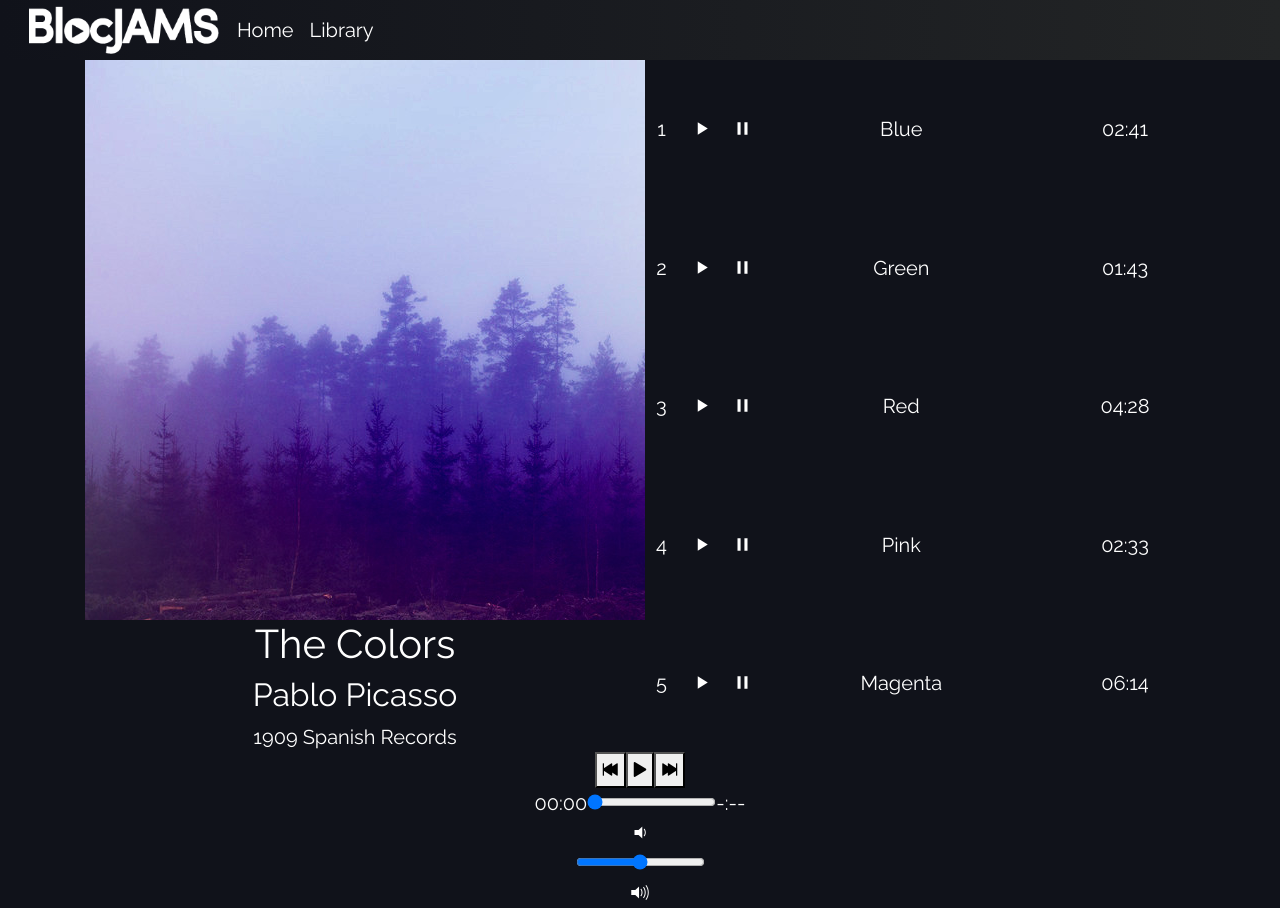
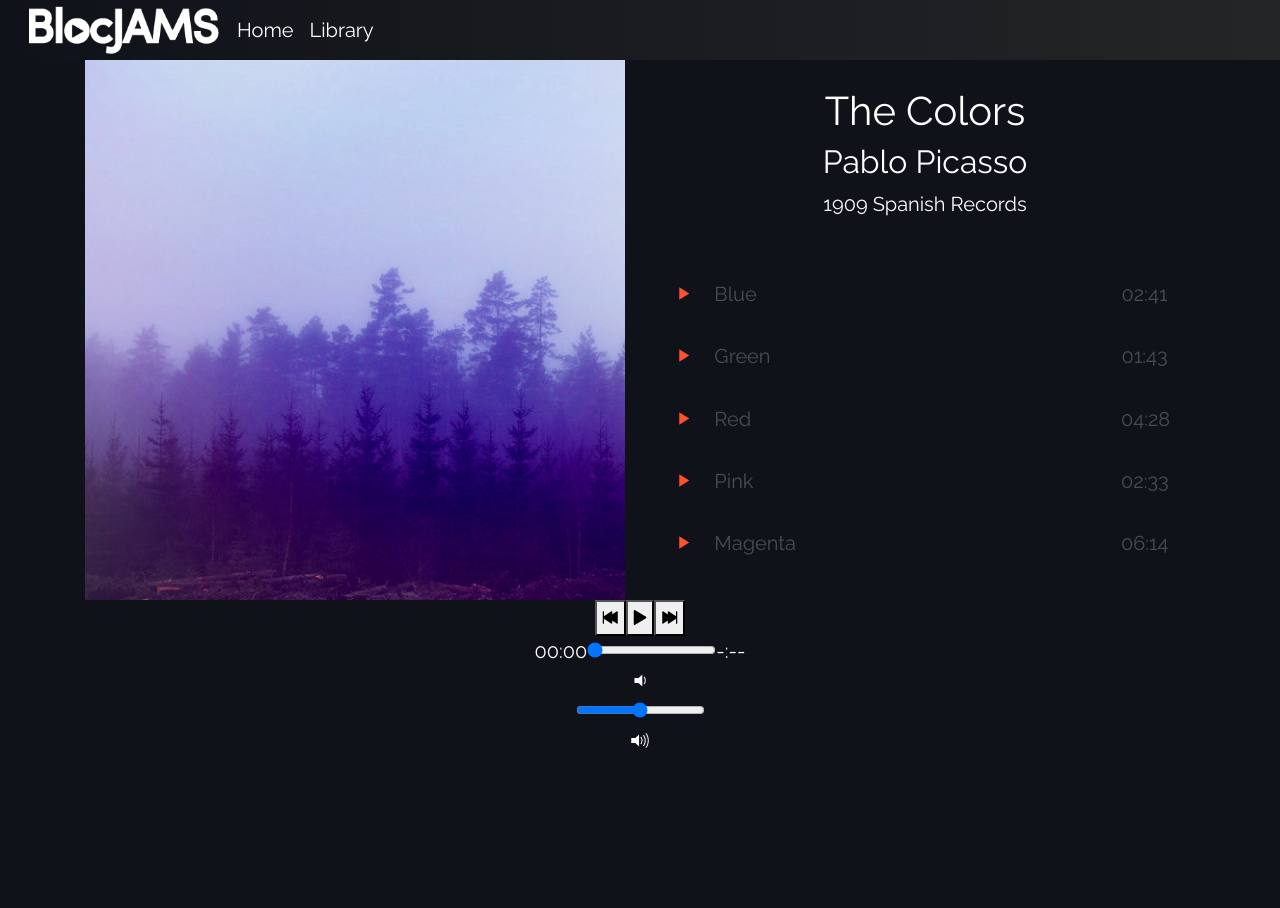
Before and after one commit to clintondnicholson/bloc-jams-react, a React (Create React App) app: page /album/the-colors in a window 1280 px wide. After the commit the page ends 800 px from the top, so only its background shows below. Built offline with nearby package versions, Linux system fonts and the light colour scheme.

Commit message:
add styling

```diff
--- a/package.json
+++ b/package.json
@@ -3,6 +3,11 @@
   "version": "0.1.0",
   "private": true,
   "dependencies": {
+    "@fortawesome/fontawesome-svg-core": "^1.2.0-14",
+    "@fortawesome/free-solid-svg-icons": "^5.1.0-11",
+    "@fortawesome/react-fontawesome": "0.1.0-11",
+    "i": "^0.3.6",
+    "npm": "^6.3.0",
     "react": "^16.2.0",
     "react-dom": "^16.2.0",
     "react-router-dom": "^4.2.2",
--- a/src/App.css
+++ b/src/App.css
@@ -10,8 +10,8 @@
 
 .nav-item{
   color: white;
+  font-size: 1.25rem;
   padding-left: 30px;
-  font-size: 1.25rem;
 }
 
 .nav-item:hover{
@@ -32,6 +32,35 @@ a:hover {
   color: white;
 }
 
+table {
+  color: #4a4c55;
+  margin-top: 8%;
+  width:100%;
+}
+
+tr:hover {
+  background-color: #2a2c33;
+  color: white;
+}
+
+table tr:hover td:first-child {
+  border-bottom-left-radius: 50%;
+  border-top-left-radius: 50%;
+}
+table tr:hover td:last-child {
+  border-bottom-right-radius: 50%;
+  border-top-right-radius: 50%;
+}
+
+table tr td{
+  padding-top: 3%;
+  padding-bottom: 3%;
+}
+
+table tr td:last-child {
+  padding-right: 5%
+}
+
 .navbar {
   background: #232526;  /* fallback for old browsers */
   background: -webkit-linear-gradient(to right, #10121a, #232526);  /* Chrome 10-25, Safari 5.1-6 */
@@ -49,13 +78,13 @@ a:hover {
 }
 
 .display-1 {
-  position: absolute;
-  top: 15%;
-  left: 65%;
   color:white;
   font-family: 'Exo', Helvetica, sans-serif ;
+  left: 65%;
+  line-height: 5rem;
+  position: absolute;
   text-align: left;
-  line-height: 5rem;
+  top: 15%;
 }
 
 .selling-points {
@@ -69,13 +98,31 @@ a:hover {
 }
 
 .point-title {
+  color: white;
   font-family: 'Raleway',sans-serif;
-  color: white;
   margin-top: 10px;
 }
 
 .point-description {
+  color: white;
   font-family: 'Raleway', sans-serif;
   font-weight: 300;
-  color: white;
 }
+
+.album-details {
+  margin-top: 5%;
+}
+
+.song-title {
+  text-align: left;
+}
+
+.song-duration {
+  border-bottom-right-radius: 100%;
+  border-top-right-radius: 100%;
+  width:75px;
+}
+
+.ion-ios-play {
+  color: #FF512F;
+}
--- a/src/components/Album.js
+++ b/src/components/Album.js
@@ -107,32 +107,24 @@ class Album extends Component {
 
   render() {
     return(
-      <section className='album'>
-        <div className="container">
-          <div className="row">
-            <div className="col-6">
-            <section id="album-info">
-              <img id="album-cover-art" alt="album art" src={this.state.album.albumCover} />
+      <section className= 'album'>
+        <div className= "container">
+          <div className= "row">
+              <img src={this.state.album.albumCover} className= "col-6 album-cover-art" alt="album art" />
+            <div className="col-6 album-info">
               <div className="album-details">
                 <h1 id="album-title">{this.state.album.title}</h1>
                 <h2 className="artist">{this.state.album.artist}</h2>
                 <div id="release-info">{this.state.album.releaseInfo}</div>
               </div>
-            </section>
-            </div>
-            <table className="col-6" id="song-list">
-              <colgroup>
-                <col id="song-number-column" />
-                <col id="song-title-column" />
-                <col id="song-duration-column" />
-              </colgroup>
+              <table className="col-12">
                 <tbody>
                   {
                     this.state.album.songs.map( (song, index)  =>
                       <tr className="song" key={index} onClick={() => this.handleSongClick(song)}>
-                      <td className="song-number">{index + 1}</td>
+                        {/* <td className="song-number">{index + 1}</td> */}
                         <td className="ion-ios-play"></td>
-                      <td className="ion-ios-pause"></td>
+                        {/* <td className="ion-ios-pause"></td> */}
                         <td className="song-title">{song.title}</td>
                         <td className="song-duration">{this.formatTime(song.duration)} </td>
                       </tr>
@@ -140,6 +132,7 @@ class Album extends Component {
                   }
                 </tbody>
               </table>
+            </div>
           </div>
         </div>
         <PlayerBar
```
Also changed, not shown: 2 other files (tests, documents, lock files or other folders). Lines whose indentation alone changed are shown as unchanged.
